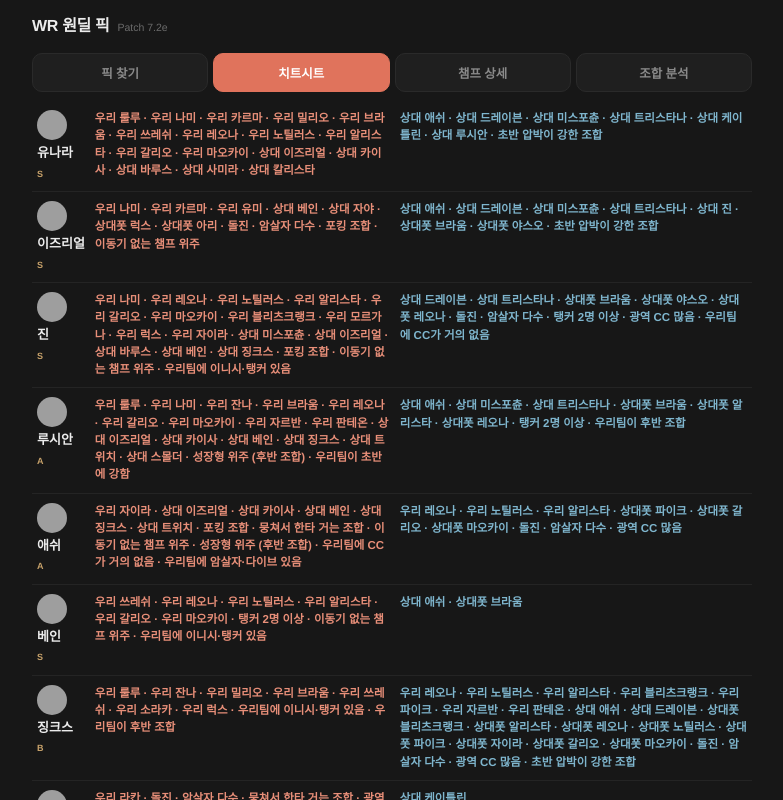
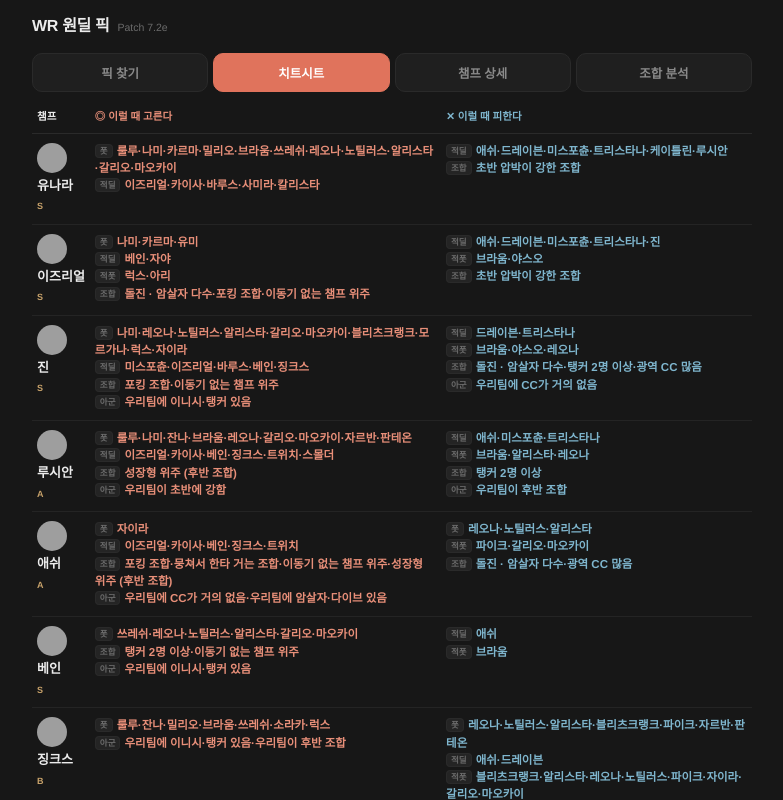
Before and after one commit to kinomes-ar/wr-adc, a plain HTML site: page index.html in a window 1280 px wide. Both pictures are taken after a click on the button "치트시트". Shown: the top 800 px of the page, without its empty margins (248-1031 px from the left). Drawn offline with Linux system fonts and the light colour scheme; grey boxes are pictures that could not be loaded.

Commit message:
Update index.html

```diff
--- a/index.html
+++ b/index.html
@@ -95,6 +95,11 @@ nav button.on{background:var(--good);color:#fff;border-color:var(--good);font-we
 /* ── 치트 / 상세 ── */
 table{width:100%;border-collapse:collapse;font-size:11.5px}
 td{padding:9px 5px;border-bottom:1px solid var(--line2);vertical-align:top}
+th{position:sticky;top:42px;background:var(--bg);z-index:5;text-align:left;font-size:10.5px;
+ font-weight:800;padding:8px 5px;border-bottom:1px solid var(--line);white-space:nowrap}
+th.g{color:#E88F79}th.r{color:#7FB6CE}
+td i{font-style:normal;font-size:8.5px;font-weight:800;color:var(--dim2);background:var(--card2);
+ border:1px solid var(--line);border-radius:4px;padding:1px 4px;margin-right:4px;vertical-align:1px}
 td.c{font-weight:900;font-size:13px;width:54px;white-space:nowrap}
 td.g{color:#E88F79;font-weight:600}td.r{color:#7FB6CE;font-weight:600}
 .cd{border:1px solid var(--line);border-radius:14px;padding:13px 14px;margin-bottom:8px;background:var(--card)}
@@ -180,7 +185,7 @@ td.c img{width:30px;height:30px;border-radius:50%;object-fit:cover;display:block
 
 <section class="panel" id="p-sheet">
   <table id="sheet"></table>
-  <div class="ftr">초록 = 확실히 켜지는 조건 / 빨강 = 확실히 꺼지는 조건. 충돌하면 상대 조합이 서폿보다 우선.</div>
+  <div class="ftr">◎ 이럴 때 고른다 = 이 조건이면 확실히 강해진다 / ✕ 이럴 때 피한다 = 확실히 약해진다. 둘이 충돌하면 상대 조합이 서폿보다 우선.<br>태그 — <b>폿</b> 아군 서폿 · <b>적딜</b> 상대 원딜 · <b>적폿</b> 상대 서폿 · <b>조합</b> 상대 조합 특성 · <b>아군</b> 아군 조합 특성</div>
 </section>
 
 <section class="panel" id="p-champ"><div id="champs"></div></section>
@@ -682,19 +687,24 @@ function render(){
     </div>`).join('');
 }
 
-/* 치트시트 */
+/* 치트시트 — 카테고리 태그로 묶어 중복어 제거 */
 (function(){
-  const on={},off={}; CHAMPS.forEach(c=>{on[c.id]=[];off[c.id]=[];});
-  const push=(src,pre)=>src.forEach(x=>CHAMPS.forEach(c=>{
-    const v=x.s?.[c.id];
-    if(v>=2) on[c.id].push(pre+(x.label||x.k));
-    else if(v<=-2) off[c.id].push(pre+(x.label||x.k));
-  }));
-  push(SUPPORTS,'우리 '); push(E_ADC,'상대 '); push(E_SUP,'상대폿 '); push(TRAITS,''); push(OURS,'');
-  $('#sheet').innerHTML = CHAMPS.map(c=>`<tr>
+  const CATS=[[SUPPORTS,'폿'],[E_ADC,'적딜'],[E_SUP,'적폿'],[TRAITS,'조합'],[OURS,'아군']];
+  const on={},off={}; CHAMPS.forEach(c=>{on[c.id]={};off[c.id]={};});
+  CATS.forEach(([src,cat])=>src.forEach(x=>CHAMPS.forEach(c=>{
+    const v=x.s?.[c.id]; if(v===undefined) return;
+    const nm=(x.label||x.k).replace(' ⚠','');
+    if(v>=2)(on[c.id][cat]=on[c.id][cat]||[]).push(nm);
+    else if(v<=-2)(off[c.id][cat]=off[c.id][cat]||[]).push(nm);
+  })));
+  const fmt=o=>{const ks=CATS.map(x=>x[1]).filter(k=>o[k]);
+    return ks.length?ks.map(k=>`<i>${k}</i>${o[k].join('·')}`).join('<br>'):'—';};
+  $('#sheet').innerHTML =
+    `<thead><tr><th>챔프</th><th class="g">◎ 이럴 때 고른다</th><th class="r">✕ 이럴 때 피한다</th></tr></thead><tbody>`
+    + CHAMPS.map(c=>`<tr>
     <td class="c">${ico(c.name)}${c.name}<br><span style="font-size:9px;color:var(--warn);font-weight:700">${c.tier}</span></td>
-    <td class="g">${on[c.id].join(' · ')||'—'}</td>
-    <td class="r">${off[c.id].join(' · ')||'—'}</td></tr>`).join('');
+    <td class="g">${fmt(on[c.id])}</td>
+    <td class="r">${fmt(off[c.id])}</td></tr>`).join('') + '</tbody>';
 })();
 
 /* 챔프 상세 */
```
